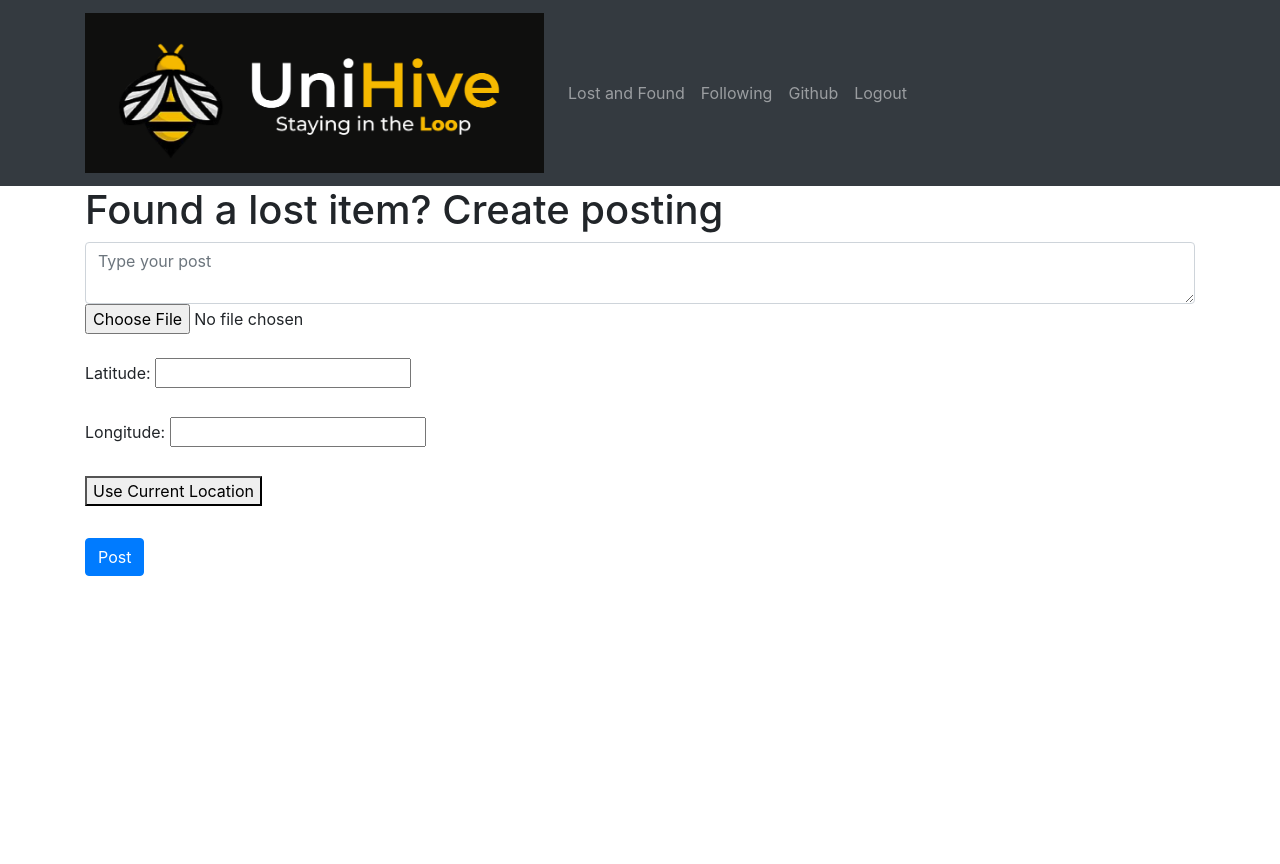
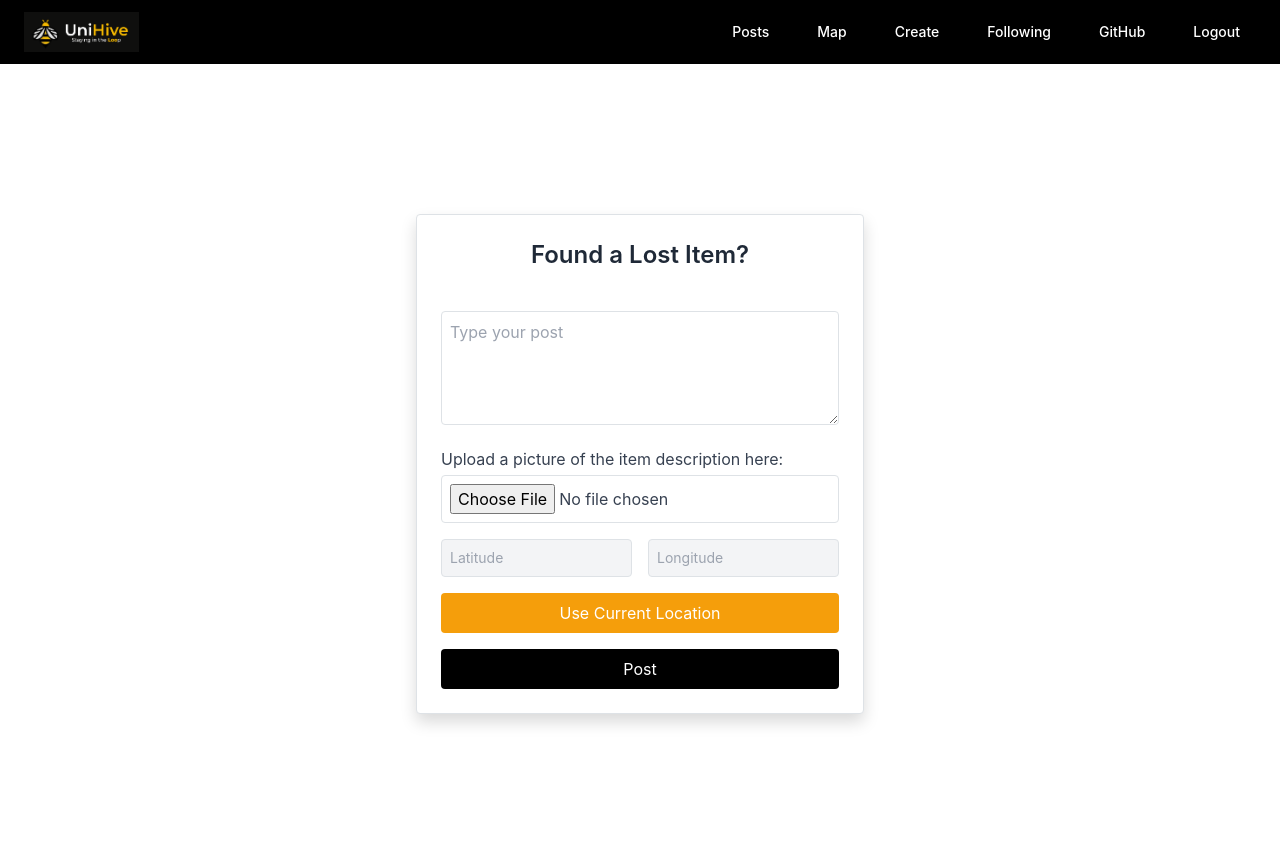
Before and after one commit to chezeng/UniHive, a Django app: page /create_post in a window 1280 px wide. Before the commit the page ends 576 px from the top, so only its background shows below. Run offline with Django 3.2, Linux system fonts and the light colour scheme; a user stored in the database is signed in; some libraries are stand-ins or nearby versions.

Commit message:
make front-end improvements and fixes

```diff
--- a/Backend/network/templates/network/create.html
+++ b/Backend/network/templates/network/create.html
@@ -1,7 +1,6 @@
 {% extends 'network/layout.html' %}
 
 {% block script %}
-
 <script>
     function getLocation() {
         if(navigator.geolocation) {
@@ -31,29 +30,35 @@
         }
     }
 </script>
-
 {% endblock %}
 
 {% block body %}
+<div class="min-h-screen bg-white flex items-center justify-center p-4">
+    <div class="w-full max-w-md bg-white border border-gray-300 p-6 rounded shadow">
+        <h1 class="text-2xl font-semibold text-gray-800 mb-6 text-center">Found a Lost Item?</h1>
+        <form action="{% url 'create_post' %}" method="POST" class="space-y-4">
+            {% csrf_token %}
 
-<div class="container">
-    <h1>Found a lost item? Create posting</h1>
+            <textarea class="w-full border border-gray-300 rounded p-2 focus:outline-none focus:border-yellow-500" placeholder="Type your post" name="content" id="content" rows="4"></textarea>
 
-    <form action="{% url 'create_post' %}" method="POST">
-        {% csrf_token %}
-        <textarea class="form-control" placeholder="Type your post" name="content" id="content"></textarea>
-        <input type="file" id="image" name="image" accept="image/*" required>
-        <br><br>
-        <label for="latitude">Latitude:</label>
-        <input type="text" id="latitude" name="latitude" readonly>
-        <br><br>
-        <label for="longitude">Longitude:</label>
-        <input type="text" id="longitude" name="longitude" readonly>
-        <br><br>
-        <button type="button" onclick="getLocation()">Use Current Location</button>
-        <br><br>
-        <button type="submit" class="btn btn-primary mt-2">Post</button>
-    </form>
+            <div>
+                <label class="block text-gray-700 mb-1">Upload a picture of the item description here:</label>
+                <input type="file" id="image" name="image" accept="image/*" required class="w-full text-gray-700 border border-gray-300 rounded p-2 focus:outline-none focus:border-yellow-500">
+            </div>
+
+            <div class="flex space-x-4">
+                <div class="w-1/2">
+                    <input type="text" id="latitude" name="latitude" readonly placeholder="Latitude" class="w-full border border-gray-300 rounded p-2 bg-gray-100 text-sm">
+                </div>
+                <div class="w-1/2">
+                    <input type="text" id="longitude" name="longitude" readonly placeholder="Longitude" class="w-full border border-gray-300 rounded p-2 bg-gray-100 text-sm">
+                </div>
+            </div>
+
+            <button type="button" onclick="getLocation()" class="w-full bg-yellow-500 text-white py-2 rounded hover:bg-yellow-600 transition-colors">Use Current Location</button>
+
+            <button type="submit" class="w-full bg-black text-white py-2 rounded hover:bg-gray-800 transition-colors">Post</button>
+        </form>
+    </div>
 </div>
-
 {% endblock %}
--- a/Backend/network/templates/network/layout.html
+++ b/Backend/network/templates/network/layout.html
@@ -4,34 +4,49 @@
 <html lang="en">
     <head>
         <title>{% block title %}UniHive - UWaterloo Forum{% endblock %}</title>
+        <link href="https://cdn.jsdelivr.net/npm/tailwindcss@2.2.19/dist/tailwind.min.css" rel="stylesheet">
         <link rel="stylesheet" href="https://stackpath.bootstrapcdn.com/bootstrap/4.4.1/css/bootstrap.min.css" integrity="sha384-Vkoo8x4CGsO3+Hhxv8T/Q5PaXtkKtu6ug5TOeNV6gBiFeWPGFN9MuhOf23Q9Ifjh" crossorigin="anonymous">
         <link href="{% static 'network/styles.css' %}" rel="stylesheet">
         {% block script %}
         {% endblock %}
     </head>
     <body>
-        <nav class="navbar navbar-expand-lg navbar-dark bg-dark">
-            <div class="container">
-                    <a class="navbar-brand" href="#">
-                        <img src="{% static 'pictures/Logo.png' %}"  alt="UniHive Logo" style="height: 10rem;">
-                    </a>
-                <button class="navbar-toggler" type="button" data-bs-toggle="collapse" data-bs-target="#navbarNav">
-                    <span class="navbar-toggler-icon"></span>
-                </button>
-                <div class="collapse navbar-collapse" id="navbarNav">
-                    <ul class="navbar-nav me-auto">
-                        <li class="nav-item"><a class="nav-link" href="#">Lost and Found</a></li>
-                        <li class="nav-item"><a class="nav-link" href="{% url 'following' %}">Following</a></li>
-                        <li class="nav-item"><a class="nav-link" href="https://github.com/chezeng/UniHive">Github</a></li>
-                    </ul>
-                    <ul class="navbar-nav">
+        <nav class="bg-black text-white">
+            <div class="max-w-7xl mx-auto px-4 sm:px-6 lg:px-8">
+                <div class="flex items-center justify-between h-16">
+                    <div class="flex-shrink-0">
+                        <a href="#">
+                            <img src="{% static 'pictures/Logo.png' %}" alt="UniHive Logo" class="h-10">
+                        </a>
+                    </div>
+
+                    <div class="flex lg:hidden">
+                        <button id="mobile-menu-button" type="button" aria-controls="mobile-menu" aria-expanded="false"
+                            class="text-gray-400 hover:text-yellow-500 focus:outline-none focus:ring-2 focus:ring-yellow-500">
+                            <span class="sr-only">Open main menu</span>
+                            <svg class="h-6 w-6" xmlns="http://www.w3.org/2000/svg" fill="none" viewBox="0 0 24 24" stroke="currentColor">
+                                <path stroke-linecap="round" stroke-linejoin="round" stroke-width="2"
+                                    d="M4 6h16M4 12h16M4 18h16" />
+                            </svg>
+                        </button>
+                    </div>
+
+                    <div class="hidden lg:flex lg:items-center lg:space-x-4">
+                        <a href="{% url 'index' %}" class="px-3 py-2 rounded-md text-sm font-medium hover:text-yellow-500 text-white">Posts</a>
+                        <a href="{% url 'maps' %}" class="px-3 py-2 rounded-md text-sm font-medium hover:text-yellow-500 text-white">Map</a>
                         {% if user.is_authenticated %}
-                            <li class="nav-item"><a class="nav-link" href="{% url 'logout' %}">Logout</a></li>
+                            <a href="{% url 'create_post' %}" class="px-3 py-2 rounded-md text-sm font-medium hover:text-yellow-500 text-white">Create</a>
+                        {% endif %}
+                        <a href="{% url 'following' %}" class="px-3 py-2 rounded-md text-sm font-medium hover:text-yellow-500 text-white">Following</a>
+                        <a href="https://github.com/chezeng/UniHive" target="_blank" rel="noopener noreferrer"
+                            class="px-3 py-2 rounded-md text-sm font-medium hover:text-yellow-500 text-white">GitHub</a>
+                        {% if user.is_authenticated %}
+                            <a href="{% url 'logout' %}" class="px-3 py-2 rounded-md text-sm font-medium hover:text-yellow-500 text-white">Logout</a>
                         {% else %}
-                            <li class="nav-item"><a class="nav-link" href="{% url 'login' %}">Sign In</a></li>
-                            <li class="nav-item"><a class="nav-link" href="{% url 'register' %}">Register</a></li>
+                            <a href="{% url 'login' %}" class="px-3 py-2 rounded-md text-sm font-medium hover:text-yellow-500 text-white">Sign In</a>
+                            <a href="{% url 'register' %}" class="px-3 py-2 rounded-md text-sm font-medium hover:text-yellow-500 text-white">Register</a>
                         {% endif %}
-                    </ul>
+                    </div>
                 </div>
             </div>
         </nav>
```
Also changed, not shown: Backend/network/templates/network/index.html (+20 -3 lines), Backend/db.sqlite3.
